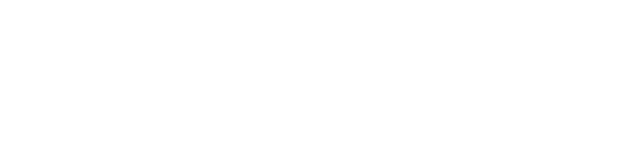
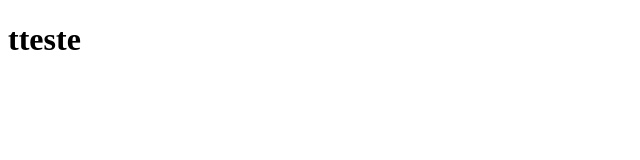
Before and after one commit to TiagoKblo/aulaGit, a plain HTML site: page index.html in a window 1280 px wide. Shown: the whole page, without its empty margins (0-640 px from the left). Drawn offline with Linux system fonts and the light colour scheme.

Commit message:
modificado index

```diff
--- a/index.html
+++ b/index.html
@@ -8,6 +8,7 @@
     </title>
 </head>
 <body>
+    <h1>tteste</h1>
 
 </body>
 </html>
```
